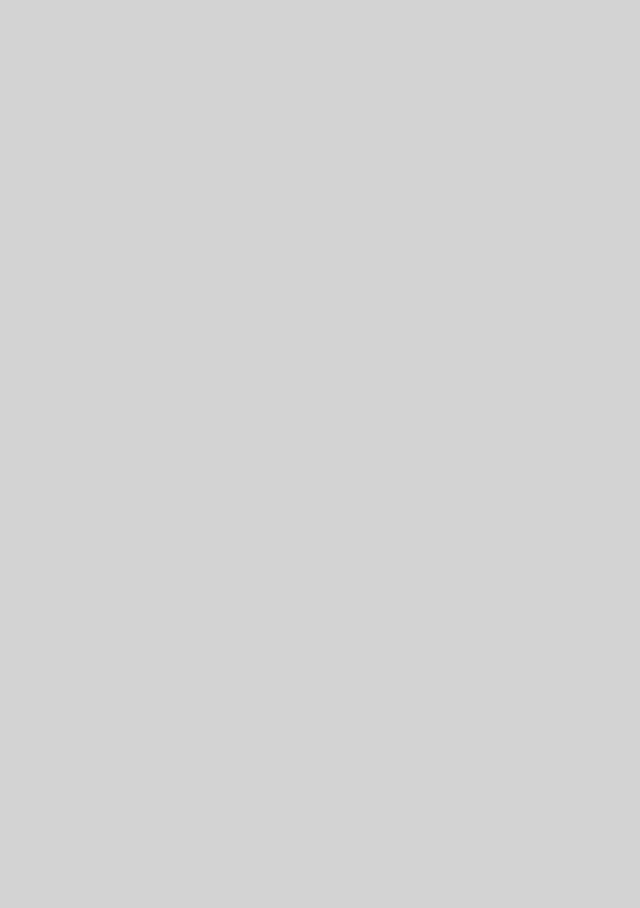
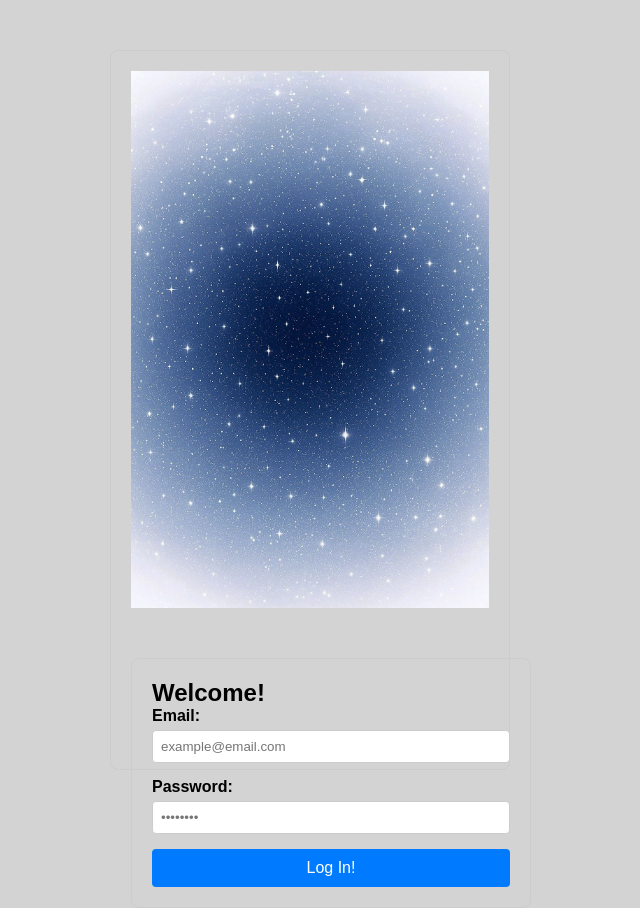
Before and after one commit to kaniapaulina/VisitIt, a React (Vite) app in the folder VisitIt.Frontend/: page /login in a window 1280 px wide. Before the commit this address had no page. Shown: the whole page, without its empty margins (330-970 px from the left). Before the commit the page ends 800 px from the top, so only its background shows below. Built offline with nearby package versions, Linux system fonts and the light colour scheme.

Commit message:
feat/userhome: added login feature - temporarily without redirection

```diff
--- a/VisitIt.Frontend/src/App.tsx
+++ b/VisitIt.Frontend/src/App.tsx
@@ -4,6 +4,7 @@ import Landing from './pages/Landing'
 import './styles/App.css'
 import AdminDashboard from './pages/admin/AdminDashboard';
 import UserHome from './pages/user/UserHome';
+import Login from './pages/loginPage/LoginPage';
 
 function App() {
   return (
@@ -11,8 +12,10 @@ function App() {
         <BrowserRouter>
           <Routes>
             <Route path="/" element={<Landing />} />
+            <Route path='/login' element={<Login/>} />
             <Route path="/user" element={<UserHome/>}></Route>
             <Route path="/admin" element={<AdminDashboard/>}></Route>
+
           </Routes>
         </BrowserRouter>
       </div>
--- /dev/null
+++ b/VisitIt.Frontend/src/components/LoginForm/Login.tsx
@@ -0,0 +1,76 @@
+import React, { useState } from 'react';
+import axios from 'axios';
+import './LoginStyle.css'
+
+interface LoginResponse {
+  tokenType: string;
+  accessToken: string;
+  expiresIn: number;
+  refreshToken: string;
+}
+
+export const Login: React.FC = () => {
+    const [email, setEmail] = useState<string>('');
+    const [password, setPassword] = useState<string>('');
+    const [error, setError] = useState<string | null>(null);
+    const [isLoading, setIsLoading] = useState<boolean>(false);
+
+    const handleSubmit = async (e: React.FormEvent) => {
+        e.preventDefault();
+        setError(null);
+        setIsLoading(true);
+
+        try {
+            const response = await axios.post<LoginResponse>('https://localhost:7001/login', {
+                email: email,
+                password: password
+            });
+            alert('Logged in!');
+
+        } catch (err: any) {
+        if (err.response && err.response.status === 401) {
+            setError('Wrong email or password.');
+        } else {
+            setError('Error with serverside.');
+        }
+        } finally {
+        setIsLoading(false);
+        }
+    }
+
+    return (
+        <div className="login-container">
+            <h2>Welcome!</h2>
+
+            {error && <p className="error-message">{error}</p>}
+
+            <form onSubmit={handleSubmit} className="login-form">
+                <div className="input-group">
+                <label>Email:</label>
+                <input
+                    type="email"
+                    value={email}
+                    onChange={(e) => setEmail(e.target.value)}
+                    required
+                    placeholder="example@email.com"
+                />
+                </div>
+
+                <div className="input-group">
+                <label>Password:</label>
+                <input
+                    type="password"
+                    value={password}
+                    onChange={(e) => setPassword(e.target.value)}
+                    required
+                    placeholder="••••••••"
+                />
+                </div>
+
+                <button type="submit" disabled={isLoading} className="login-button">
+                {isLoading ? 'Logging in...' : 'Log In!'}
+                </button>
+            </form>
+        </div>
+    );
+};
--- /dev/null
+++ b/VisitIt.Frontend/src/components/LoginForm/LoginStyle.css
@@ -0,0 +1,52 @@
+/* Login.css */
+.login-container {
+    max-width: 400px;
+    margin: 50px auto;
+    padding: 20px;
+    border: 1px solid #ccc;
+    border-radius: 8px;
+    font-family: Arial, sans-serif;
+}
+
+.login-form {
+    display: flex;
+    flex-direction: column;
+}
+
+.input-group {
+    display: flex;
+    flex-direction: column;
+    margin-bottom: 15px;
+}
+
+.input-group label {
+    margin-bottom: 5px;
+    font-weight: bold;
+}
+
+.input-group input {
+    padding: 8px;
+    border: 1px solid #ccc;
+    border-radius: 4px;
+}
+
+.error-message {
+    color: red;
+    font-weight: bold;
+    margin-bottom: 15px;
+}
+
+.login-button {
+    padding: 10px;
+    background-color: #007bff;
+    color: #fff;
+    border: none;
+    border-radius: 4px;
+    cursor: pointer;
+    font-size: 16px;
+}
+
+.login-button:disabled {
+    background-color: #cccccc;
+    cursor: not-allowed;
+}
--- a/VisitIt.Frontend/src/components/Map/Content.tsx
+++ b/VisitIt.Frontend/src/components/Map/Content.tsx
@@ -39,7 +39,7 @@ function Content() {
             }
         };
 
-        const timer = setTimeout(updateDimensions, 100); // ✅ wait for layout to settle
+        const timer = setTimeout(updateDimensions, 100);
 
         const observer = new ResizeObserver(updateDimensions);
         if (containerRef.current) observer.observe(containerRef.current);
--- /dev/null
+++ b/VisitIt.Frontend/src/pages/loginPage/LoginPage.css
@@ -0,0 +1,12 @@
+main {
+    display: flex;
+    align-items: center;
+    justify-content: center;
+}
+
+.login-container {
+    height: 90vh;
+    width: 70vw;
+    display: flex;
+    flex-direction: column;
+}
--- /dev/null
+++ b/VisitIt.Frontend/src/pages/loginPage/LoginPage.tsx
@@ -0,0 +1,17 @@
+import {Login} from '../../components/LoginForm/Login';
+import './LoginPage.css'
+
+
+const LoginPage = () => {
+    return (
+        <main>
+            <div className="login-container">
+                <img src="/assets/starysky.jpg"></img>
+                <Login/>
+            </div>
+        </main>
+
+    );
+}
+
+export default LoginPage;
```
Also changed, not shown: VisitIt.Frontend/public/assets/pixellandscape.png (added), VisitIt.Frontend/public/assets/starysky.jpg (renamed from VisitIt.Frontend/src/assets/starysky.jpg), VisitIt.Frontend/src/components/Map/ContentStyle.css (line endings or trailing spaces).
